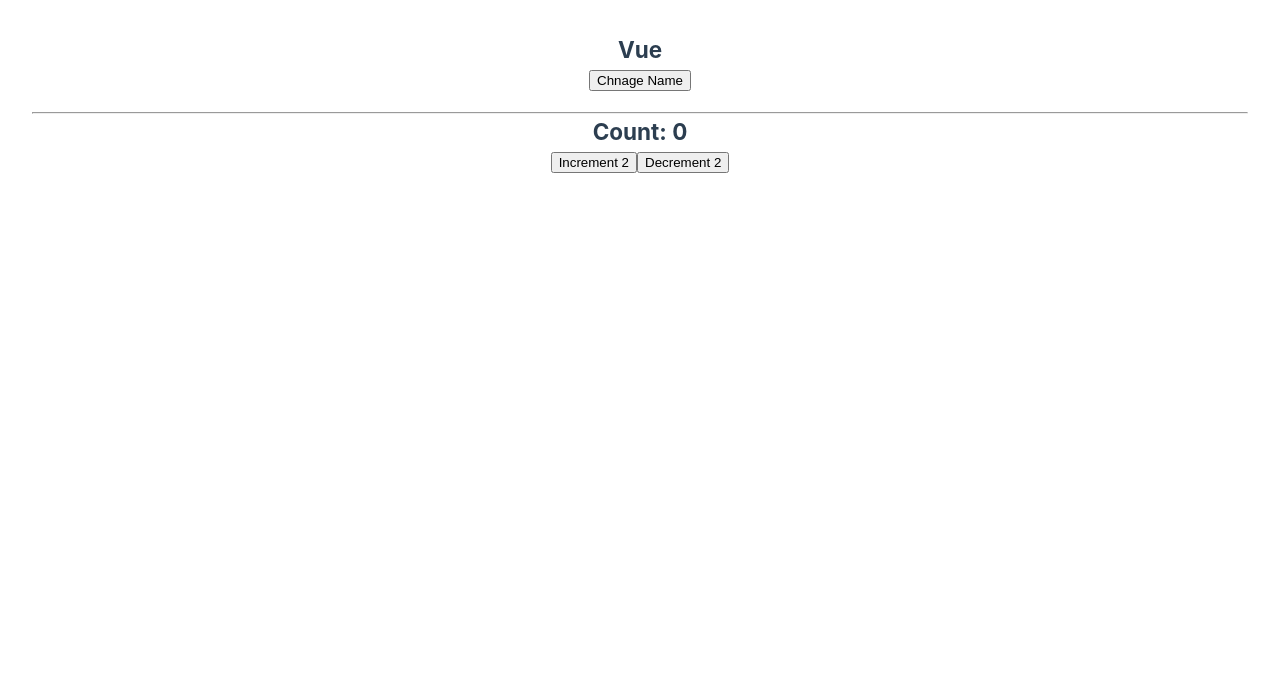
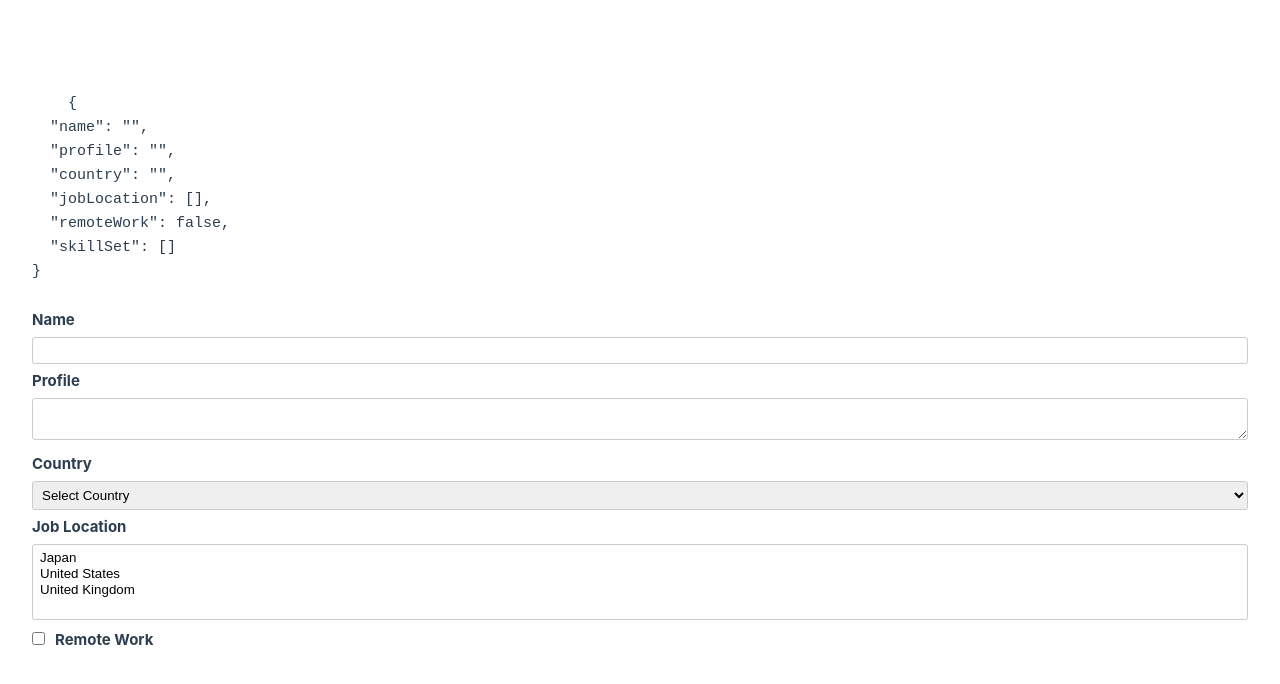
Before and after one commit to fizipan/vue-basic, a Vue app: page / in a window 1280 px wide. Shown: the top 684 px of the page. Built offline with nearby package versions, Linux system fonts and the light colour scheme.

Commit message:
form-handling

```diff
--- a/src/App.vue
+++ b/src/App.vue
@@ -1,14 +1,45 @@
 <template>
-  <h2>{{ name }}</h2>
   <div>
-    <button @click="changeName($event), increment(2, $event)">Chnage Name</button>
+    <pre>
+    {{ JSON.stringify(formInput, null, 2) }}
+  </pre
+    >
   </div>
-  <hr />
-  <h2>Count: {{ count }}</h2>
-  <div>
-    <button @click="increment(2, $event)">Increment 2</button>
-    <button @click="decrement(2, $event)">Decrement 2</button>
-  </div>
+  <form>
+    <div>
+      <label for="name">Name</label>
+      <input id="name" v-model.trim="formInput.name" type="text" autocomplete="off" />
+    </div>
+
+    <div>
+      <label for="profile">Profile</label>
+      <textarea id="profile" v-model.trim="formInput.profile" autocomplete="off"></textarea>
+    </div>
+
+    <div>
+      <label for="country">Country</label>
+      <select name="country" id="country" v-model="formInput.country">
+        <option value="">Select Country</option>
+        <option>Japan</option>
+        <option>United States</option>
+        <option>United Kingdom</option>
+      </select>
+    </div>
+
+    <div>
+      <label for="jobLocation">Job Location</label>
+      <select name="jobLocation" id="jobLocation" multiple v-model="formInput.jobLocation">
+        <option>Japan</option>
+        <option>United States</option>
+        <option>United Kingdom</option>
+      </select>
+    </div>
+
+    <div>
+      <input type="checkbox" name="remoteWork" id="remoteWork" v-model="formInput.remoteWork" />
+      <label for="remoteWork">Remote Work</label>
+    </div>
+  </form>
 </template>
 
 <script>
@@ -16,29 +47,45 @@
   name: "App",
   data() {
     return {
-      name: "Vue",
-      count: 0,
+      formInput: {
+        name: "",
+        profile: "",
+        country: "",
+        jobLocation: [],
+        remoteWork: false,
+        skillSet: [],
+      },
     }
   },
-  methods: {
-    changeName(e) {
-      this.name = "Hafizh"
-      console.log(e)
-    },
-    increment(num, event) {
-      this.count += num
-      console.log(event)
-    },
-    decrement(num, event) {
-      if (this.count > 0) {
-        this.count -= num
-        console.log(event)
-      } else {
-        alert("Count cannot be less than 0")
-      }
-    },
-  },
+  methods: {},
 }
 </script>
 
-<style scoped></style>
+<style scoped>
+label {
+  font-weight: bold;
+  display: flex;
+  margin-bottom: 5px;
+}
+
+input,
+textarea,
+select {
+  width: 100%;
+  border: 1px solid #ccc;
+  border-radius: 3px;
+  padding: 5px;
+  margin-bottom: 5px;
+}
+
+input[type="checkbox"] {
+  width: auto;
+  margin-right: 10px;
+}
+
+input + label {
+  font-weight: bold;
+  display: inline-flex;
+  margin-right: 20px;
+}
+</style>
--- a/src/assets/main.css
+++ b/src/assets/main.css
@@ -2,9 +2,9 @@
 
 #app {
   max-width: 1280px;
-  margin: 0 auto;
+  margin: 60px auto;
   padding: 2rem;
-  text-align: center;
+  /* text-align: center; */
 
   font-weight: normal;
 }
```
